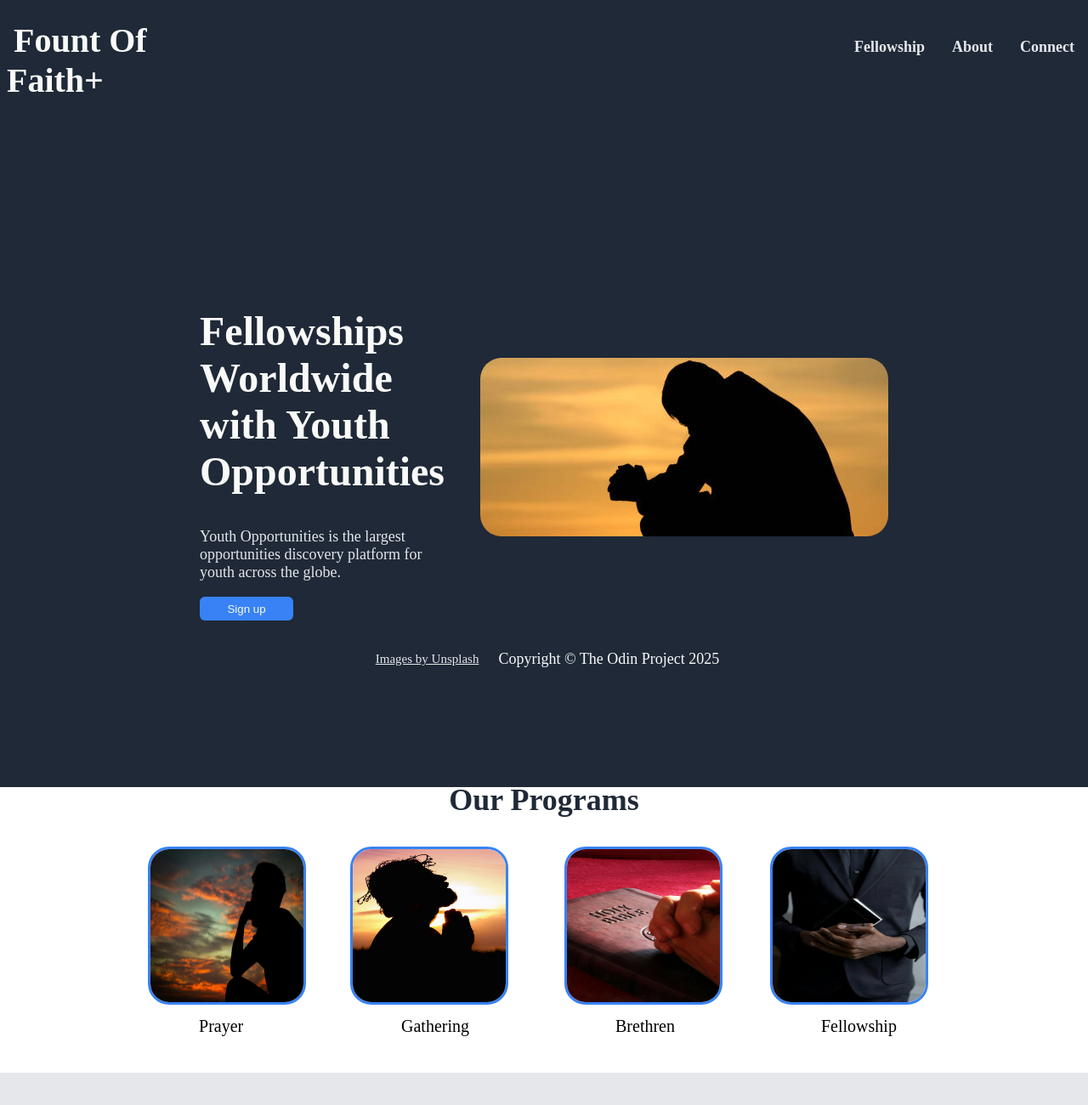
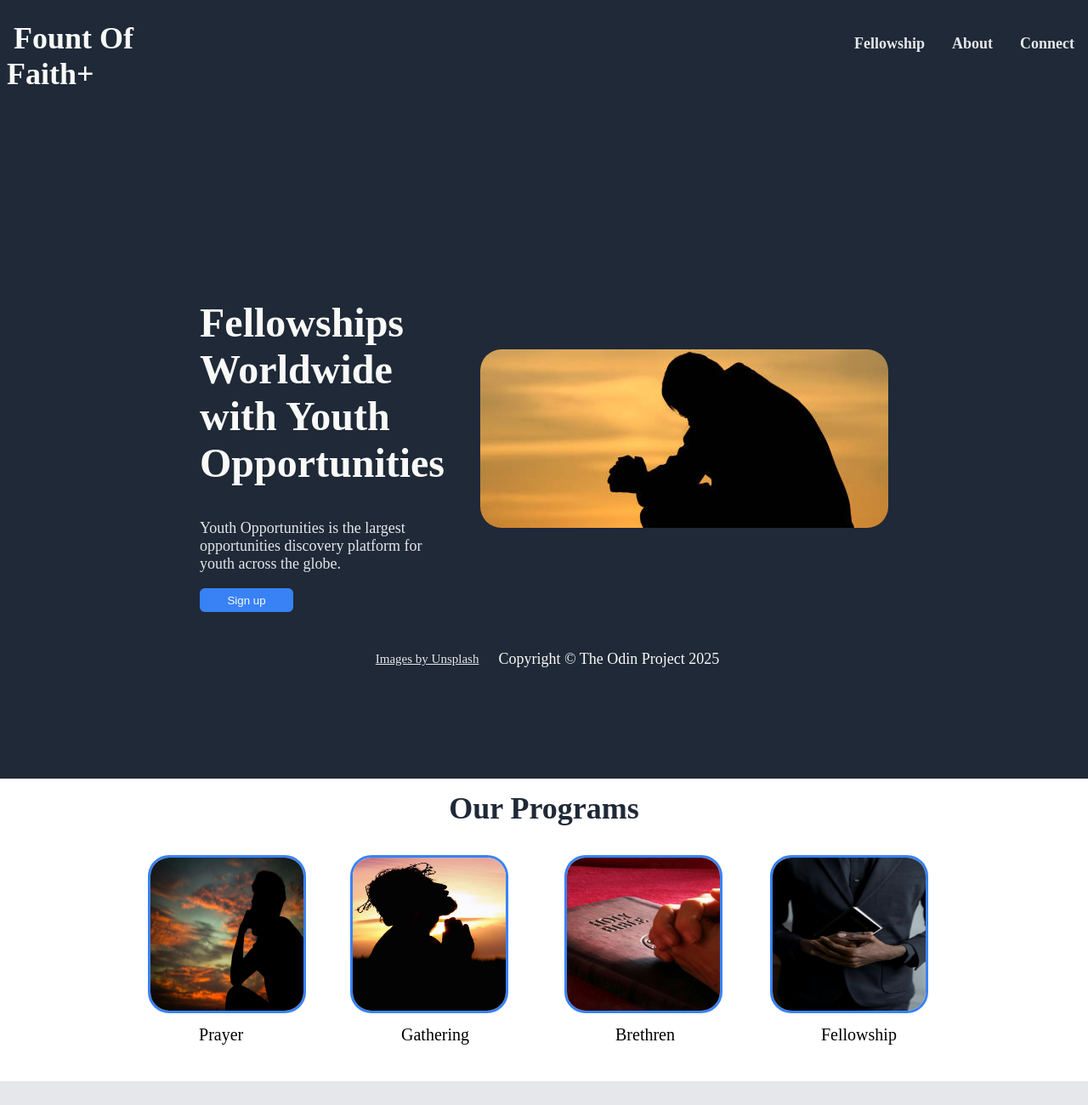
Before and after one commit to Omot147/Landing-page, a plain HTML site: page index.html in a window 1280 px wide. Shown: the top 1300 px of the page at 85% size. Drawn offline with Linux system fonts and the light colour scheme.

Commit message:
change style

```diff
--- a/style.css
+++ b/style.css
@@ -37,7 +37,7 @@ a{
         font-weight: 700;
         font-family: ;
         list-style: none;
-        font-size: 40px;
+        font-size: 36px;
         color: #f9faf8;
         padding: 8px;
         margin-left: auto;
@@ -95,7 +95,7 @@ img {
   height: 300px;
 }
 .title{
-    padding-top: 120px;
+    padding-top: 130px;
     font-size: 36px;
     font-weight: 900;
     color: #1f2937;
```
